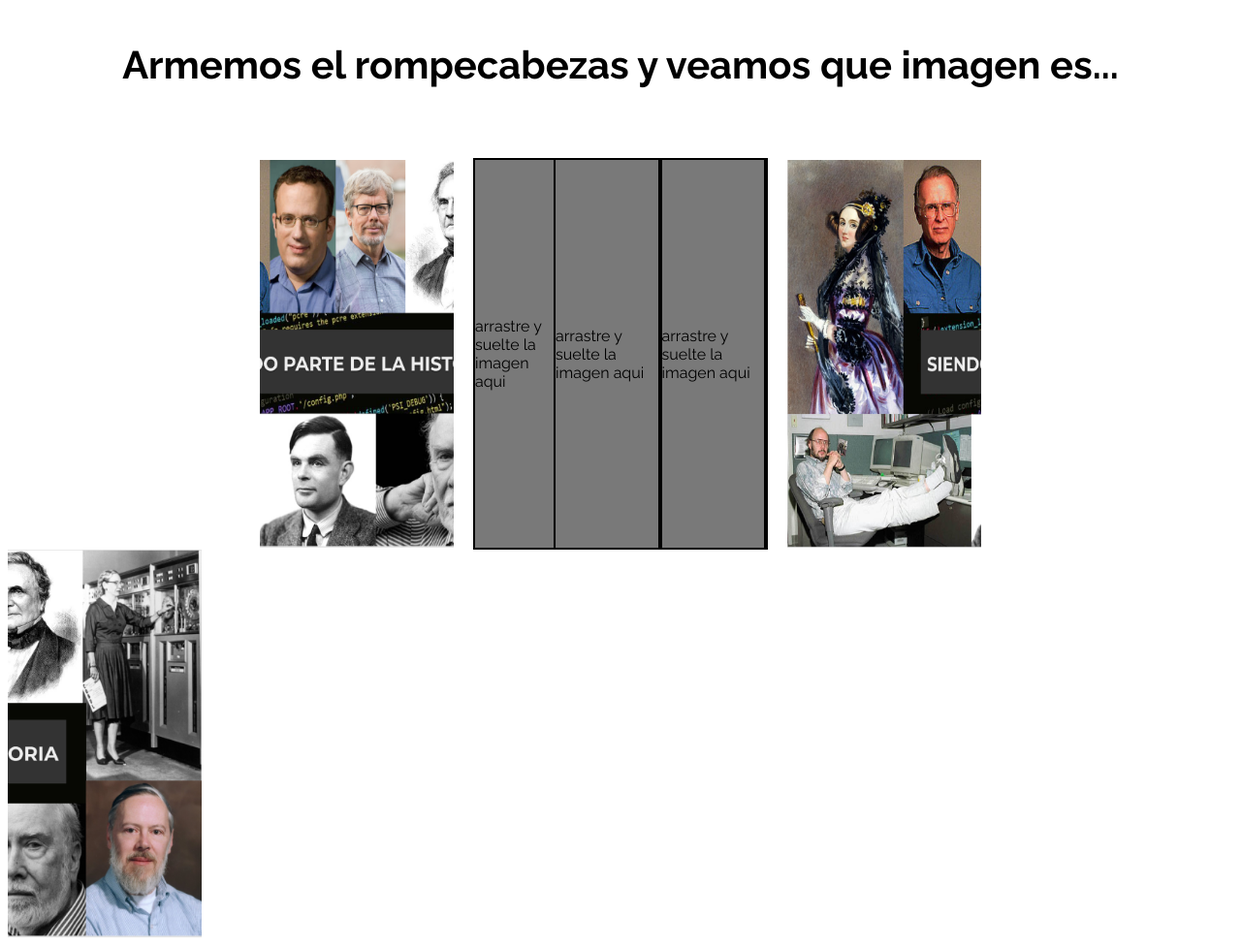
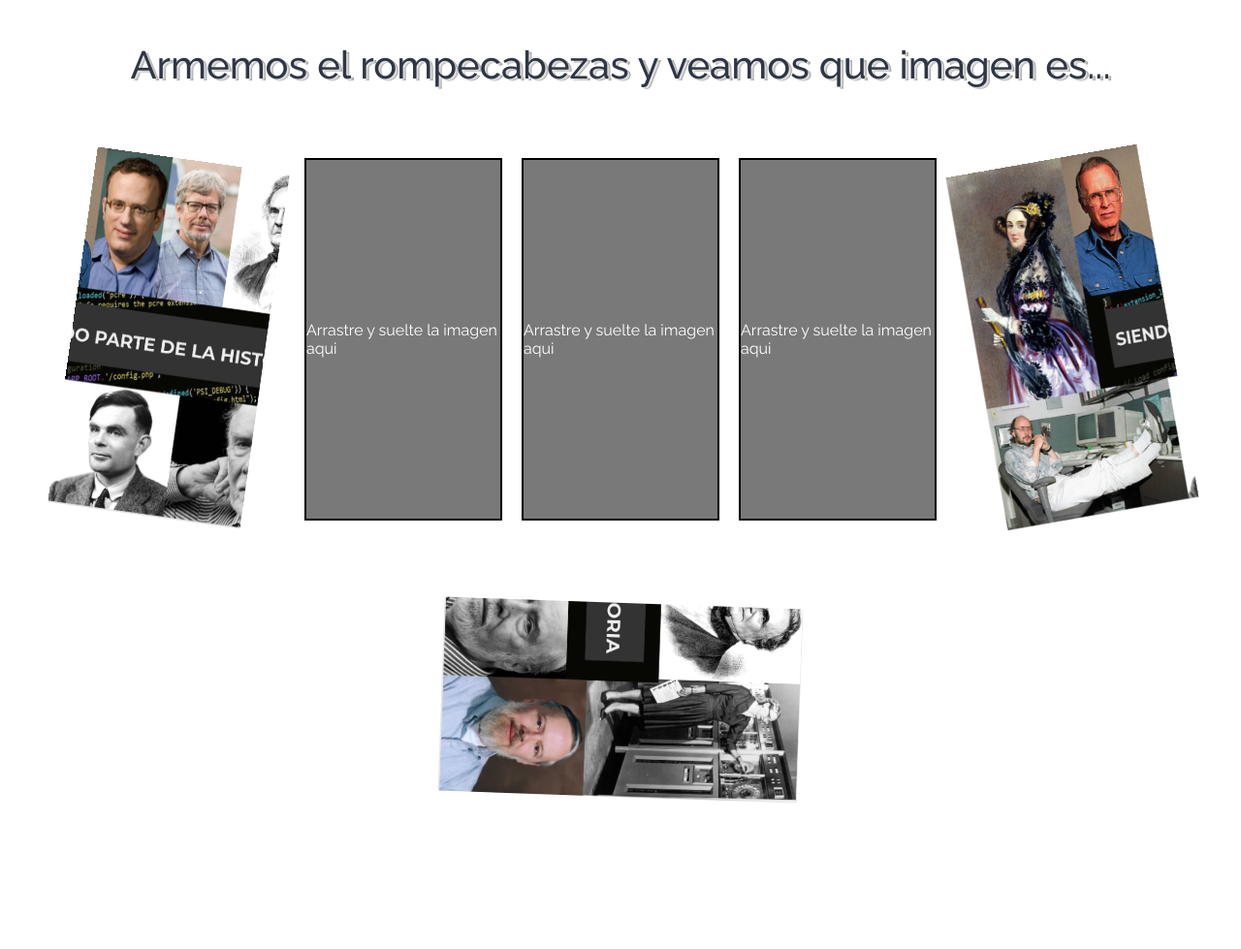
Before and after one commit to Ramiro-Zarate/Curso-HTML-CCS-Js, a plain HTML site: page juguemos/juguemos.html in a window 1280 px wide. Shown: the part 708-1687 px from the top of the page at 97% size. After the commit the page ends 1623 px from the top, so only its background shows below. Drawn offline with Linux system fonts and the light colour scheme; a web font is replaced by a local one.

Commit message:
animaciones en nav y posicion en juguemos

```diff
--- a/juguemos/juguemos.css
+++ b/juguemos/juguemos.css
@@ -37,11 +37,20 @@
 }
 .barraNavegacion.navScroll .linkNav {
     color: black;
+    text-shadow: 2px 2px 0px grey, 2px 2px white;
+    font-weight: 500;
 }
 ul{
     display: flex;
     justify-content: space-around;
     list-style: none;
+    text-shadow: 2px 2px 0px black, 2px 2px grey;
+}
+.historiaNav:hover{
+    text-shadow: none;
+}
+.juguemosNav:hover{
+    text-shadow: none;
 }
 h1{
     display: block;
@@ -51,6 +60,7 @@ h1{
     font-weight: 400;
     text-transform: uppercase;
     color: white;
+    text-shadow: 4px 4px 0px black, 4px 4px grey;
 }
 svg{
     padding-left: 40px;
@@ -61,24 +71,54 @@ h2{
     text-align: center;
     padding: 40px;
     font-size: 40px;
+    color: #2F3645;
+    text-shadow: 2px 2px 3px white, 3px 2px grey;
+    font-weight: 500;
 }
 .contenedorPadre{
     display: flex;
+    flex-direction: row;
+    flex-wrap: wrap;
+    justify-content: center;
+    align-items: center;
+    gap: 20px;
+    width: 100%;
+}
+.cajas{
+    display: flex;
+    flex-direction: row;
     flex-wrap: wrap;
     justify-content: center;
     align-items: center;
     gap: 20px;
 }
 .contenedor{
-    width: 300px ;
-    height: 400px;
+    width: 200px ;
+    height: 370px;
     background-color: #797979;
     border: solid black 2px;
+    color: white;
     display: flex;
     justify-content: center;
     align-items: center;
 }
 .imgRompe{
     width: 200px;
-    height: 400px;
+    height: 370px;
 }
+#img2{
+    padding-right: 20px;
+    transform: rotate(8deg);
+}
+#img1{
+    padding-left: 20px;
+    transform: rotate(-10deg);
+}
+.abajoContenedor{
+    display: flex;
+    align-items: center;
+    justify-content: center;
+}
+#img3{
+    transform: rotate(92deg);
+}
--- a/juguemos/juguemos.html
+++ b/juguemos/juguemos.html
@@ -28,10 +28,10 @@
         </a>
     <ul>
         <li>
-            <a class="linkNav" href="../historia/historia.html">historia</a>
+            <a class="linkNav historiaNav" href="../historia/historia.html">historia</a>
         </li>
         <li>
-            <a class="linkNav" href="../juguemos/juguemos.html">juguemos</a>
+            <a class="linkNav juguemosNav" href="../juguemos/juguemos.html">juguemos</a>
         </li>
     </ul>
     </nav>
@@ -41,27 +41,29 @@
 <main>
     <h2>Armemos el rompecabezas y veamos que imagen es...</h2>
     <div class="contenedorPadre">
-            <img class="imgRompe" src="../assets/rompe2.png" alt="rompe2">
+        <img id="img2" class="imgRompe" src="../assets/rompe2.png" alt="rompe2">
         <div class="cajas">
             <div class="contenedor">
             <p>
-                arrastre y suelte la imagen aqui
-            </p>
-        <div class="contenedor">
-            <p>
-                arrastre y suelte la imagen aqui
+                Arrastre y suelte la imagen aqui
             </p>
         </div>
         <div class="contenedor">
             <p>
-                arrastre y suelte la imagen aqui
+                Arrastre y suelte la imagen aqui
+            </p>
+        </div>
+        <div class="contenedor">
+            <p>
+                Arrastre y suelte la imagen aqui
             </p>
         </div>
         </div>
+        <img id="img1" class="imgRompe" src="../assets/Rompe1.png" alt="Rompe1">
     </div>
-            <img class="imgRompe" src="../assets/Rompe1.png" alt="Rompe1">
+    <div class="abajoContenedor">
+        <img id="img3" class="imgRompe" src="../assets/Rompe3.png" alt="rompe3">
     </div>
-    <img class="imgRompe" src="../assets/Rompe3.png" alt="rompe3">
 </main>
 <script src="./script2.js"></script>
 </body>
--- a/pagina1/pagina1.css
+++ b/pagina1/pagina1.css
@@ -36,11 +36,20 @@
 }
 .barraNavegacion.navScroll .linkNav {
     color: black;
+    text-shadow: 2px 2px 0px grey, 2px 2px white;
+    font-weight: 500;
 }
 ul{
     display: flex;
     justify-content: space-around;
     list-style: none;
+    text-shadow: 2px 2px 0px black, 2px 2px grey;
+}
+.historiaNav:hover{
+    text-shadow: none;
+}
+.juguemosNav:hover{
+    text-shadow: none;
 }
 h1{
     display: block;
@@ -50,6 +59,7 @@ h1{
     font-weight: 400;
     text-transform: uppercase;
     color: white;
+    text-shadow: 4px 4px 0px black, 4px 4px grey;
 }
 svg{
     padding-left: 40px;
@@ -60,8 +70,11 @@ svg{
 h2{
     text-align: center;
     font-size: 40px;
+    font-weight: 500;
     text-transform: uppercase;
     padding: 40px;
+    color: #2F3645;
+    text-shadow: 2px 2px 3px white, 3px 2px grey;
 }
 #seccionPrincipal{
     display: flex;
```
Also changed, not shown: historia/historia.css (+16 -0 lines), historia/historia.html (+2 -2 lines), pagina1/index.html (+2 -2 lines).
